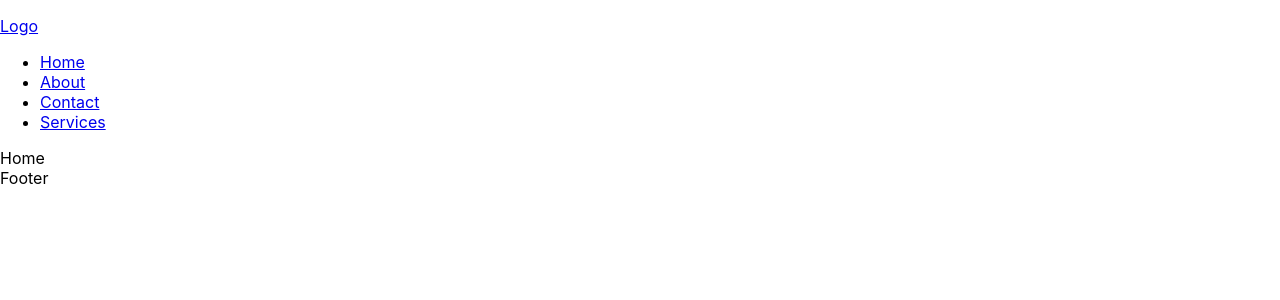
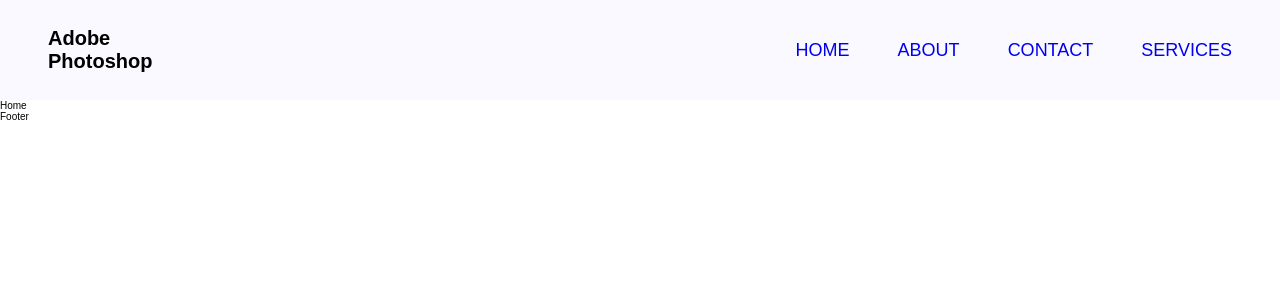
Before and after one commit to arunbanga/Multipage-Website, a React (Create React App) app: page / in a window 1280 px wide. Shown: the top 300 px of the page. Built offline with nearby package versions, Linux system fonts and the light colour scheme.

Commit message:
Navbar & Logo add

```diff
--- a/public/index.html
+++ b/public/index.html
@@ -25,6 +25,12 @@
       Learn how to configure a non-root public URL by running `npm run build`.
     -->
     <title>React App</title>
+    <link rel="preconnect" href="https://fonts.googleapis.com" />
+    <link rel="preconnect" href="https://fonts.gstatic.com" crossorigin />
+    <link
+      href="https://fonts.googleapis.com/css2?family=Work+Sans:ital,wght@0,300;0,400;0,500;1,500&display=swap"
+      rel="stylesheet"
+    />
   </head>
   <body>
     <noscript>You need to enable JavaScript to run this app.</noscript>
--- a/src/App.js
+++ b/src/App.js
@@ -6,10 +6,34 @@ import Contact from "./Components/Pages/Contact";
 import { BrowserRouter, Routes, Route } from "react-router-dom";
 import Header from "./Components/Header&Footer/Header";
 import Footer from "./Components/Header&Footer/Footer";
+import { ThemeProvider } from "styled-components";
+import { GlobalStyle } from "./Components/GlobalStyle";
 const App = () => {
+  const theme = {
+    colors: {
+      heading: "black",
+      text: "black",
+      white: "#fff",
+      black: "#212529",
+      helper: "#8490ff",
+      bg: "rgb(249,249,255)",
+      footer_bg: "#0a1435",
+      btn: "rgb(98 84 243)",
+      border: "rgba(98,84,243,0.5)",
+      hr: "#ffffff",
+      gradient:
+        "linear-gradient,(0deg,rgb(132 144 255) 0%,rgb(98 189 252) 100%)",
+      shadow:
+        "rgba(0,0,0,0.2) 0px 1px 3px 0px,rgba(27,31,35,0.15) 0px 0px 0px 1px;",
+      shadowSupport: "rgba(0,0,0,0.16)0px 1px 4px",
+    },
+    media: { mobile: "768px", tab: "998px" },
+  };
   return (
     <>
       <div>
+        <ThemeProvider theme={theme}>
+          <GlobalStyle />
           <BrowserRouter>
             <div>
               <Header />
@@ -22,6 +46,7 @@ const App = () => {
               <Footer />
             </div>
           </BrowserRouter>
+        </ThemeProvider>
       </div>
     </>
   );
--- /dev/null
+++ b/src/Components/GlobalStyle.jsx
@@ -0,0 +1,48 @@
+import { createGlobalStyle } from "styled-components";
+
+export const GlobalStyle = createGlobalStyle`
+
+*{
+    margin:0;
+    padding:0;
+    box-sizing:border-box;
+    font-family: 'Source Sans Pro', sans-serif;
+}
+html{
+    font-size:62.5%;
+    overflow-x:hidden;
+}
+
+h1{
+    color:${({ theme }) => theme.colors.heading}
+    font-size:6rem;
+    font-weight:900;
+}
+
+h2{
+    color:${({ theme }) => theme.colors.heading}
+     font-size:4.4rem;
+     font-weight:300;
+     white-space:normal;
+     text-align:center
+}
+h3{
+    font-size:1.8rem;
+    font-weigth:400;
+}
+p{
+    color:${({ theme }) => theme.colors.text}
+    opacity:.7;
+    font-size:1.65rem;
+    line-height:1.5;
+    margin-top:1rem;
+    font-weight:400;
+
+}
+a{
+    text-decoration:none;
+}
+li{
+    list-style:none;
+}
+`;
--- a/src/Components/Header&Footer/Header.js
+++ b/src/Components/Header&Footer/Header.js
@@ -1,17 +1,31 @@
 import React from "react";
 import { NavLink } from "react-router-dom";
+import styled from "styled-components";
 import Navbar from "../Navbar/Navbar";
 const Header = () => {
   return (
     <>
-      <header>
+      <MainHeader>
         <NavLink to="/">
-          <p>Logo</p>
+          <h1 className="logo">Adobe Photoshop</h1>
         </NavLink>
         <Navbar />
-      </header>
+      </MainHeader>
     </>
   );
 };
 
+const MainHeader = styled.header`
+  padding: 0 4.8rem;
+  height: 10rem;
+  background-color: ${({ theme }) => theme.colors.bg};
+  display: flex;
+  justify-content: space-between;
+  align-items: center;
+  .logo {
+    max-width: 30%;
+    color: black;
+    height: auto;
+  }
+`;
 export default Header;
--- a/src/Components/Navbar/Navbar.js
+++ b/src/Components/Navbar/Navbar.js
@@ -1,28 +1,60 @@
 import React from "react";
 import { NavLink } from "react-router-dom";
+import styled from "styled-components";
 const Navbar = () => {
   return (
     <>
-      <nav>
+      <Nav>
         <div className="menuIcon">
           <ul className="navbar-list">
             <li>
-              <NavLink to="/">Home</NavLink>
+              <NavLink className="navbar-link" to="/">
+                Home
+              </NavLink>
             </li>
             <li>
-              <NavLink to="/about">About</NavLink>
+              <NavLink className="navbar-link" to="/about">
+                About
+              </NavLink>
             </li>
             <li>
-              <NavLink to="/contact">Contact</NavLink>
+              <NavLink className="navbar-link" to="/contact">
+                Contact
+              </NavLink>
             </li>
             <li>
-              <NavLink to="/services">Services</NavLink>
+              <NavLink className="navbar-link" to="/services">
+                Services
+              </NavLink>
             </li>
           </ul>
         </div>
-      </nav>
+      </Nav>
     </>
   );
 };
-
+const Nav = styled.nav`
+  .navbar-list {
+    display: flex;
+    gap: 4.8rem;
+    li {
+      list-style: none;
+      .navbar-link {
+        &:link,
+        &:visited {
+          display: inline-block;
+          text-decoration: none;
+          font-size: 1.8rem;
+          text-transform: uppercase;
+          colors: ${({ theme }) => theme.colors.black};
+          transition: color 0.3s linear;
+        }
+        &:hover,
+        &:active {
+          colors: ${({ theme }) => theme.colors.helper};
+        }
+      }
+    }
+  }
+`;
 export default Navbar;
```
Lines whose indentation alone changed are shown as unchanged.
